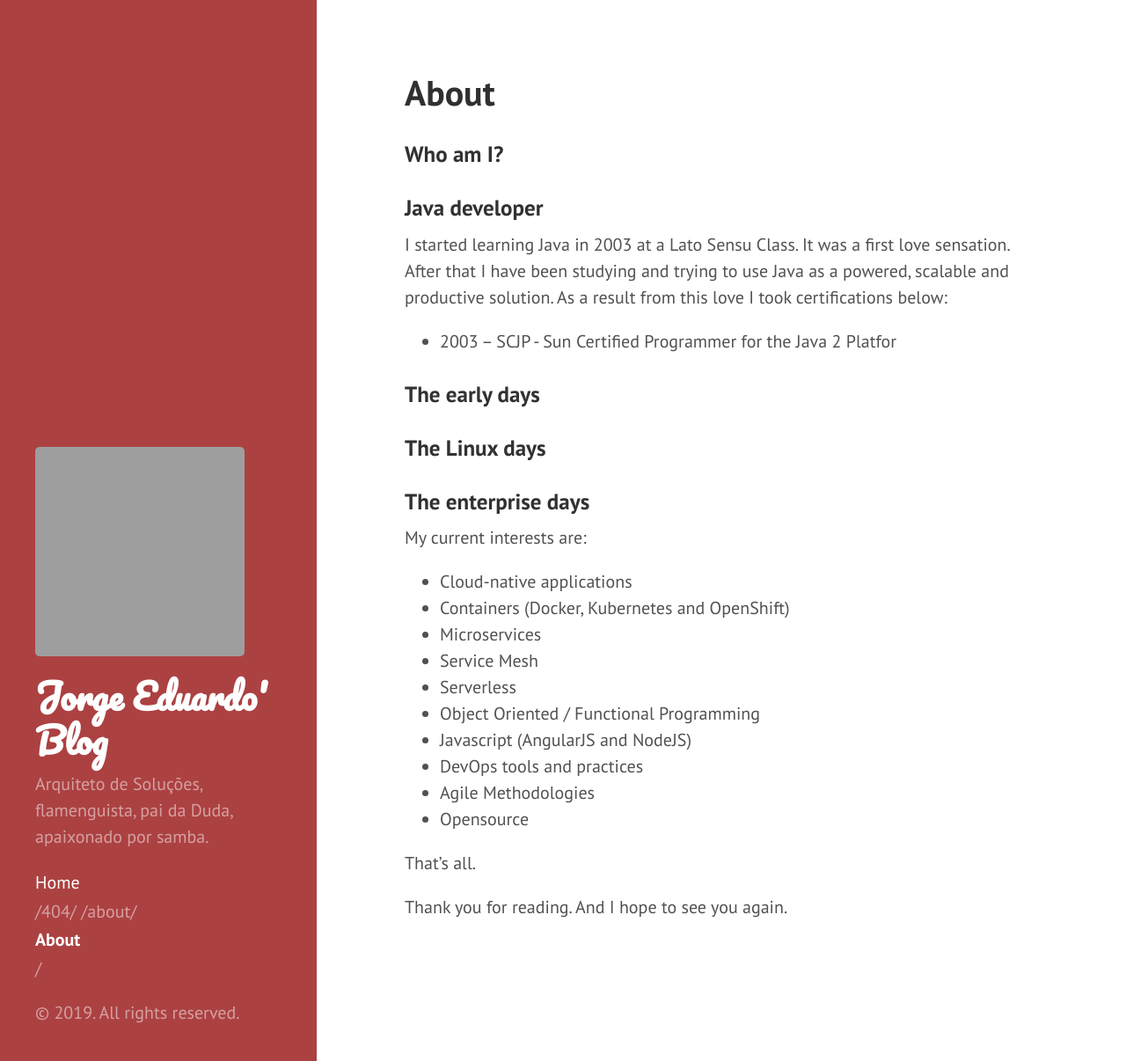
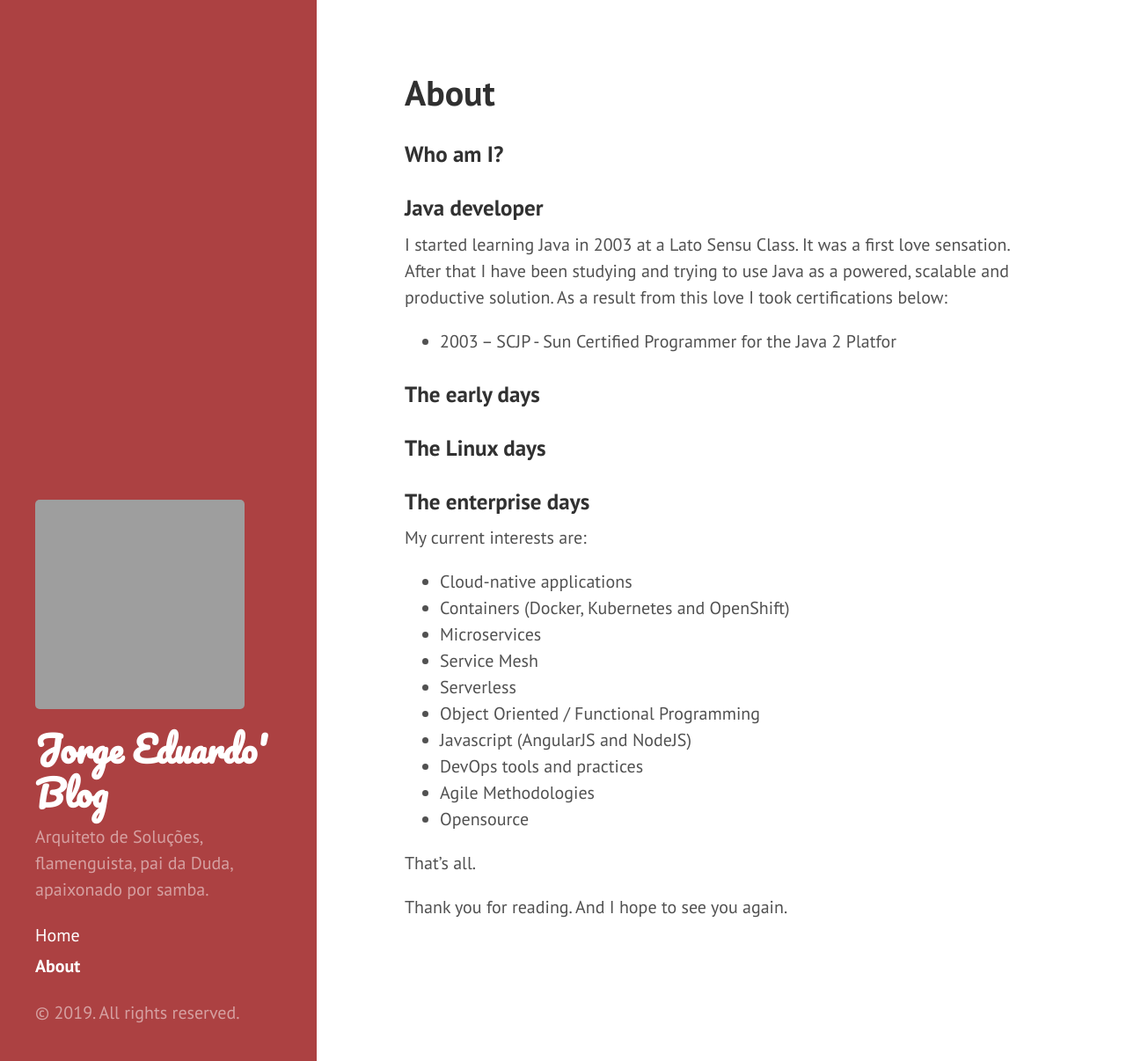
Before and after one commit to jeduoliveira/jeduoliveira.github.io, a Jekyll site: the page built from about/index.md, in a window 1280 px wide and 1206 px high. Shown: the whole window at 88% size. Built offline with Jekyll 4.4.1, drawn with Linux system fonts in a browser that asks for light colours; Markdown is read by kramdown in place of the engine named in the settings; grey boxes are pictures that could not be loaded.

```diff
--- a/_includes/sidebar.html
+++ b/_includes/sidebar.html
@@ -27,7 +27,6 @@
 
       {% assign pages_list = site.pages %}
       {% for node in pages_list %}
-        {{node.url }}
         {% if node.title != null %}
           {% if node.layout == "page" %}
             <a class="sidebar-nav-item{% if page.url == node.url %} active{% endif %}" href="{{ node.url }}">{{ node.title }}</a>
```
